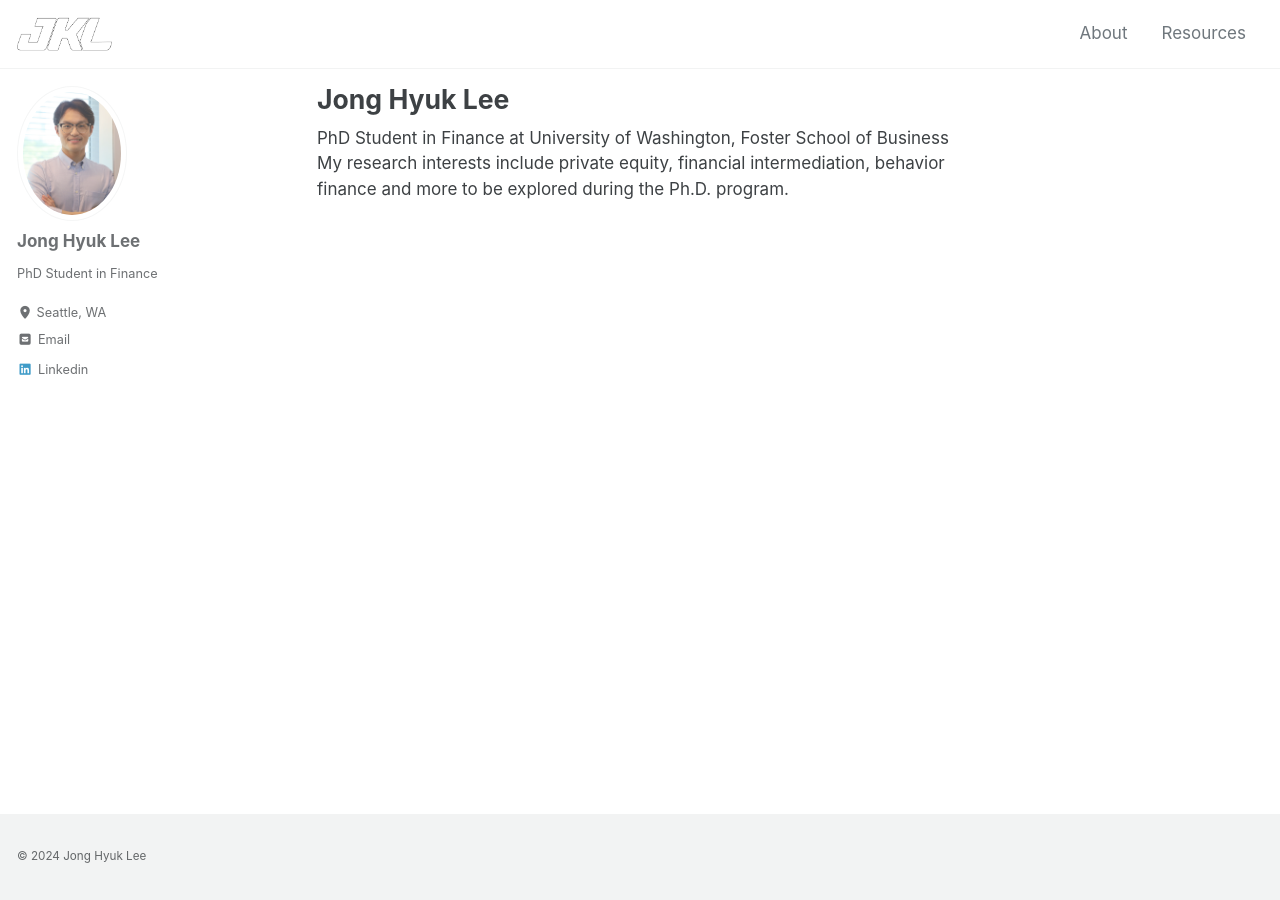
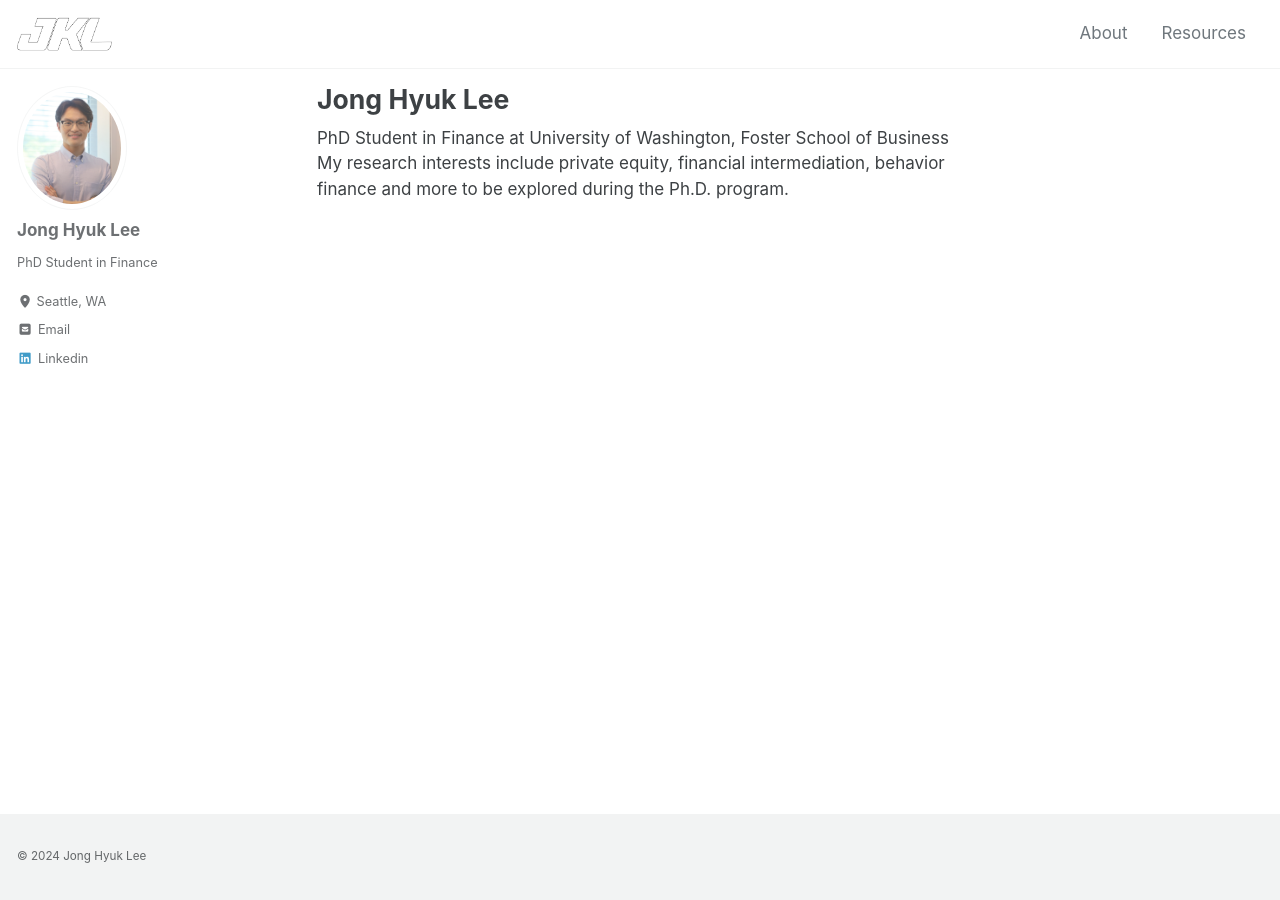
Before and after one commit to jhklee/jhklee.github.io, a Jekyll site: the page built from index.html, in a window 1280 px wide. Built offline with Jekyll 4.4.1, drawn with Linux system fonts in a browser that asks for light colours; cached includes are drawn as plain includes; the list of posts is cut into pages by our own code.

Commit message:
avatar333

```diff
--- a/_config.yml
+++ b/_config.yml
@@ -114,7 +114,7 @@ analytics:
 # Site Author
 author:
   name             : "Jong Hyuk Lee"
-  avatar           : "assets/images/jk_profile4.jpg"
+  avatar           : "/assets/images/bio-photo.jpg"
   bio              : "PhD Student in Finance"
   location         : "Seattle, WA"
   email            :
```
Also changed, not shown: assets/images/bio-photo.JPG (renamed from assets/images/jk_profile3.JPG).
